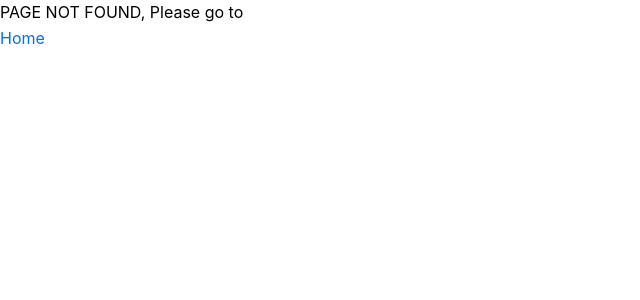
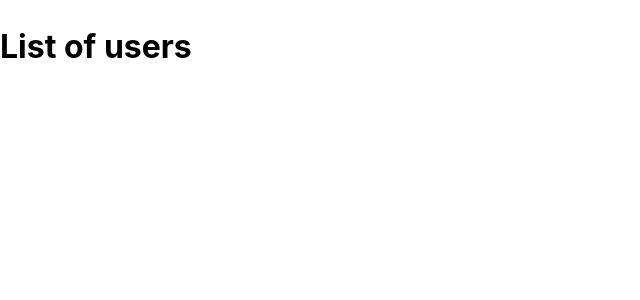
Before and after one commit to JoeMakuta/Next-Blog-App, a Next.js app: page /users in a window 1280 px wide. Before the commit this address had no page. Shown: the top 300 px of the page, without its empty margins (0-640 px from the left). Built offline with nearby package versions, Linux system fonts and the light colour scheme.

Commit message:
Feat : add users page

```diff
--- /dev/null
+++ b/src/pages/users/index.jsx
@@ -0,0 +1,5 @@
+const UsersList  = () => {
+   return <h1>List of users</h1>
+}
+
+export default UsersList
```
Also changed, not shown: jsconfig.json (deleted, +0 -8 lines).
